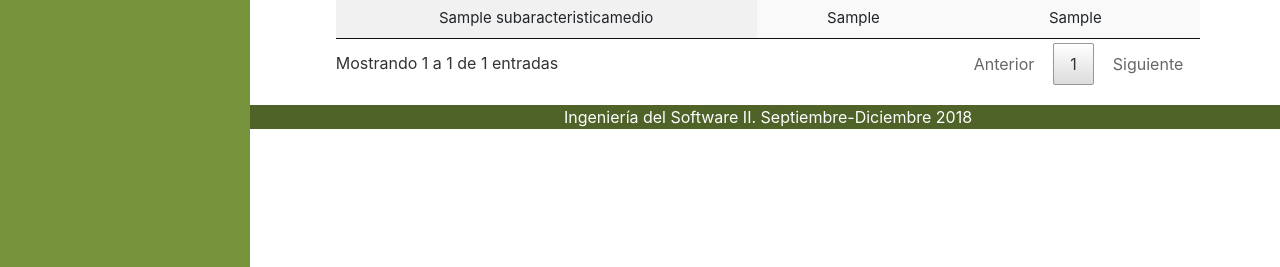
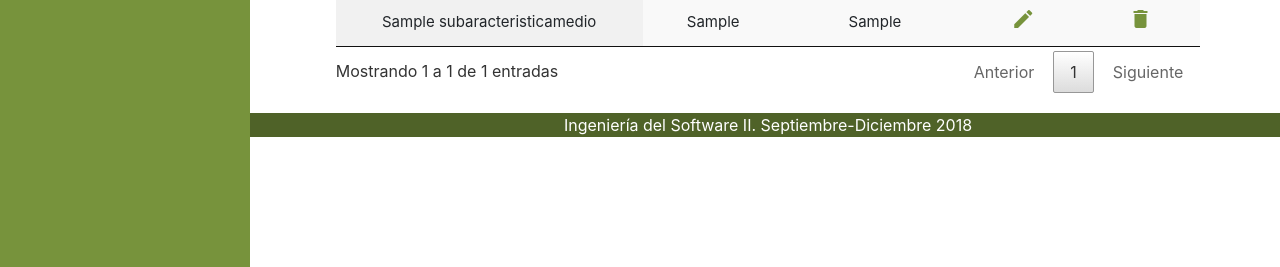
Before and after one commit to german1608/EIA_CI4712, a Django app: page /consultor-crud/caracteristica_medio/detalles/caracteristica/1/ in a window 1280 px wide. Shown: the part 533-800 px from the top of the page. Run offline with Django 3.2, Linux system fonts and the light colour scheme; tables that the repository leaves empty hold one stand-in row (values such as "Sample post"); some libraries are stand-ins or nearby versions.

Commit message:
Agregado editar una subcategoria.

```diff
--- a/eia_app/templates/eia_app/caracterizacion_medio/subcategorias_detail.html
+++ b/eia_app/templates/eia_app/caracterizacion_medio/subcategorias_detail.html
@@ -38,9 +38,8 @@
               <th>Sub-Característica</th>
               <th>Atributo</th>
               <th>Comentario</th>
-{% comment %}               <th style="text-align:center;">Ver detalles</th>
               <th style="text-align:center;">Editar</th>
-              <th style="text-align:center;">Borrar</th> {% endcomment %}
+              <th style="text-align:center;">Borrar</th>
           </tr>
       </thead>
       <tbody>
@@ -49,9 +48,8 @@
               <td>{{ subcaracteristica.nombre_sub }}</td>
               <td>{{ subcaracteristica.atributo }}</td>
               <td>{{ subcaracteristica.comentario }}</td>
-            {% comment %}   <td style="text-align:center;"> <a id="detalles{{caracteristica.id}}" href="{% url "consultor-crud:detalles-caracteristica"  caracteristica.id %}"><i class="material-icons" style="color: #77933c">info</i></a></td>
-              <td style="text-align:center;"><a id="editar{{caracteristica.id}}" href="{% url "consultor-crud:editar-detalles-caracteristica" caracteristica.id %}"><i class="material-icons" style="color: #77933c">edit</i></a></td>
-              <td style="text-align:center;"><a id="borrar{{caracteristica.id}}" href="{% url "consultor-crud:borrar-detalles-caracteristica" caracteristica.id %}"><i class="material-icons" style="color: #77933c">delete</i></a></td> {% endcomment %}
+              <td style="text-align:center;"><a id="editar{{subcaracteristica.id}}" href="{% url "consultor-crud:editar-detalles-subcaracteristica" subcaracteristica.id %}"><i class="material-icons" style="color: #77933c">edit</i></a></td>
+              <td style="text-align:center;"><a id="borrar{{subcaracteristicaid}}" href="{% url "consultor-crud:borrar-detalles-subcaracteristica" subcaracteristica.id %}"><i class="material-icons" style="color: #77933c">delete</i></a></td>
           </tr>
         {% endfor %}
       </tbody>
--- a/eia_app/urls.py
+++ b/eia_app/urls.py
@@ -79,12 +79,16 @@ urlpatterns = [ #pylint: disable=invalid-name
     path('caracteristica_medio/<int:pk>/nueva_caracteristica/', CaracteristicaMedioCreate.as_view(),
          name='nueva-caracteristica'),
     path('caracteristica_medio/editar/caracteristica/<int:pk>/', CaracteristicaMedioUpdate.as_view(),
-            name='editar-detalles-caracteristica'),
+         name='editar-detalles-caracteristica'),
     path('caracteristica_medio/borrar/caracteristica/<int:pk>/', CaracteristicaMedioDelete.as_view(),
-            name='borrar-detalles-caracteristica'),
+         name='borrar-detalles-caracteristica'),
     path('caracteristica_medio/detalles/caracteristica/<int:pk>/', CaracteristicaMedioDetail.as_view(),
-            name='detalles-caracteristica'),
+         name='detalles-caracteristica'),
     path('caracteristica_medio/<int:pk>/nueva_subcaracteristica/', SubaracteristicaMedioCreate.as_view(),
-         name='nueva-subcaracteristica')
+         name='nueva-subcaracteristica'),
+    path('caracteristica_medio/editar/subcaracteristica/<int:pk>/', SubaracteristicaMedioUpdate.as_view(),
+         name='editar-detalles-subcaracteristica'),
+    path('caracteristica_medio/borrar/subcaracteristica/<int:pk>/', SubaracteristicaMedioDelete.as_view(),
+         name='borrar-detalles-subcaracteristica'),
 
 ]
--- a/eia_app/views.py
+++ b/eia_app/views.py
@@ -317,7 +317,6 @@ class CaracteristicaMedioUpdate(UpdateView):  # pylint: disable=too-many-ancesto
     '''Actualizar una CaracteristicaMedio'''
     model = CaracteristicaMedio
     template_name = 'eia_app/create_form.html'
-    success_url = reverse_lazy('consultor-crud:lista-detalles-proyecto')
     fields = ['caracteristica', 'descripcion']
 
     def get_success_url(self):
@@ -362,3 +361,19 @@ class SubaracteristicaMedioCreate(CreateView):  # pylint: disable=too-many-ances
 
     def get_success_url(self):
         return reverse_lazy('consultor-crud:detalles-caracteristica', kwargs={'pk': self.kwargs['pk']})
+
+class SubaracteristicaMedioUpdate(UpdateView):  # pylint: disable=too-many-ancestors
+    '''Actualizar una SubaracteristicaMedio'''
+    model = SubaracteristicaMedio
+    template_name = 'eia_app/create_form.html'
+    fields = ['nombre_sub', 'atributo', 'comentario']
+
+    def get_success_url(self):
+        subcaracteristica = SubaracteristicaMedio.objects.get(pk=self.kwargs['pk'])
+        return reverse_lazy('consultor-crud:detalles-caracteristica', kwargs={'pk': subcaracteristica.caracteristica.pk})
+
+class SubaracteristicaMedioDelete(DeleteView):  # pylint: disable=too-many-ancestors
+    '''Eliminar una SubaracteristicaMedio'''
+    model = SubaracteristicaMedio
+    template_name = 'eia_app/descripcion_proyecto/delete.html'
+    success_url = reverse_lazy('consultor-crud:lista-detalles-proyecto')
```
